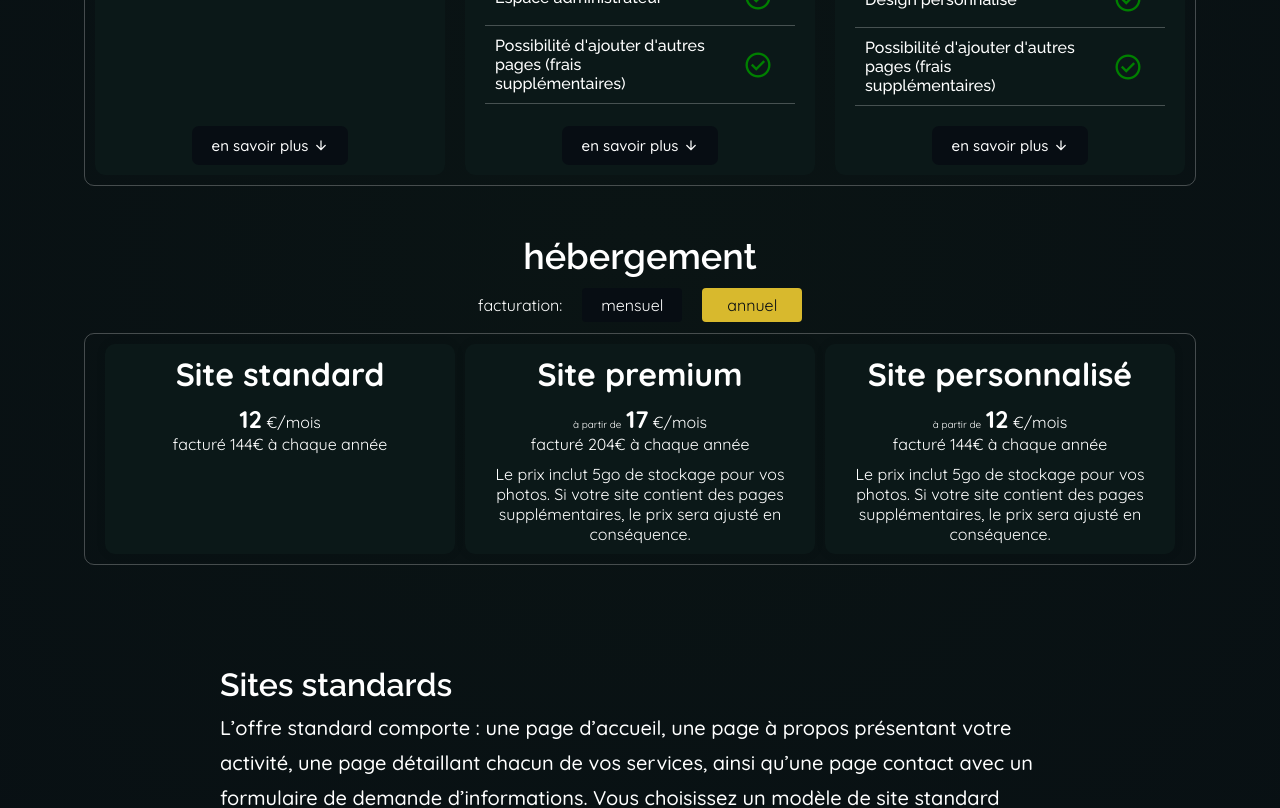
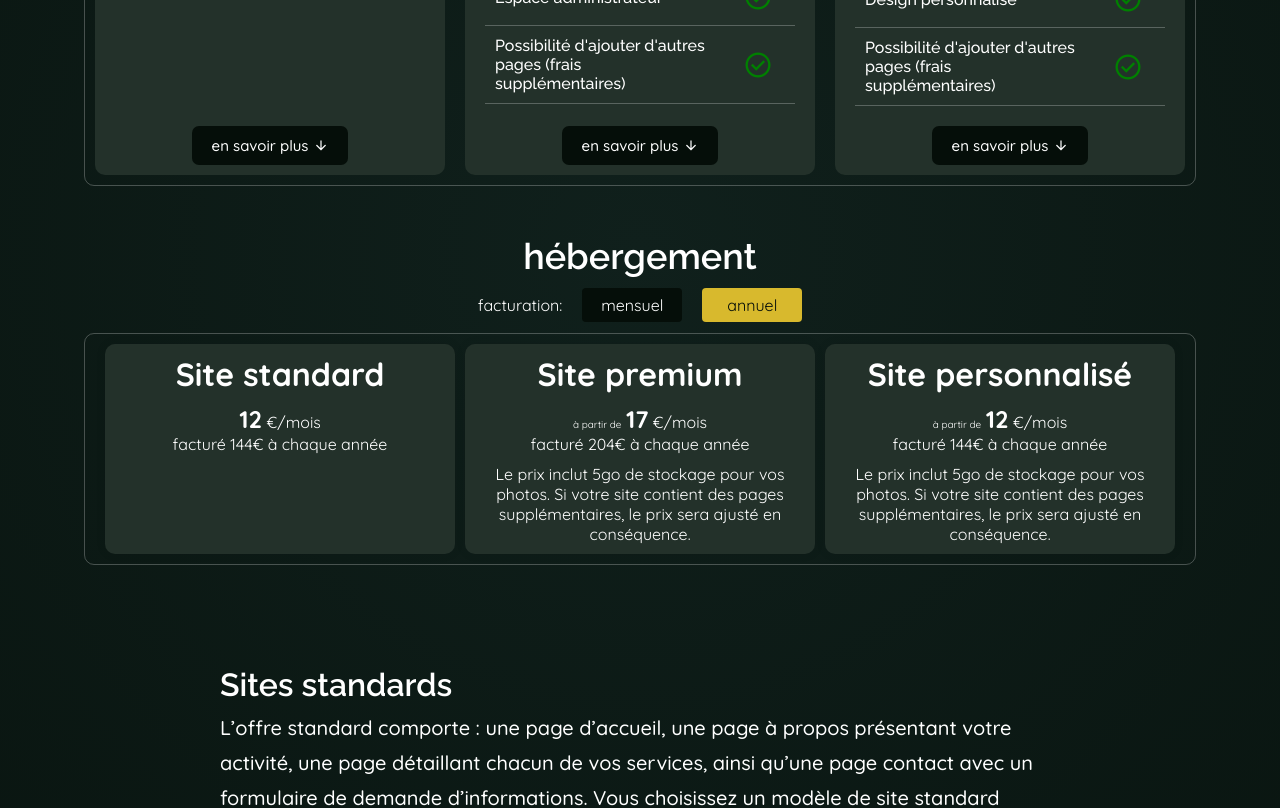
Before and after one commit to Posoroko/Monsieur-Edgar, a Nuxt app: page /tarifs in a window 1280 px wide. Shown: the part 1180-1988 px from the top of the page. Built offline with nearby package versions, Linux system fonts and the light colour scheme.

Commit message:
new color

```diff
--- a/assets/css/colors.css
+++ b/assets/css/colors.css
@@ -3,12 +3,11 @@
     --secondary-color:#070e13;
 
 
-    --bg-main: rgb(7, 13, 19);
-    --bg-secondary: rgb(11, 24, 24);
-    --bg-third: rgb(10, 20, 20);
+    --bg-main: rgb(5, 14, 9);
+    --bg-secondary: rgb(16, 32, 28);
+    --card-bg: #23312a;
+    --card-bg-hover: #0f1411;
 
-    /* --bg-main: #070e13;
-    --bg-secondary: #142726; */
 
     --funky-main: #d8b92d;
 
@@ -25,3 +24,14 @@
 .textMainColor.hover:hover {
     color: var(--text-secondary-color);
 }
+
+.cardColor {
+    background-color: var(--card-bg);
+    outline: 2px solid transparent;
+    transition: 300ms ease;
+}
+.card:hover {
+    background-color: var(--card-bg-hover);
+    outline: 2px solid var(--border-color-1);
+    transition: 600ms ease;
+}
--- a/assets/css/main.css
+++ b/assets/css/main.css
@@ -15,7 +15,7 @@
 }
 
 body {
-    background: radial-gradient(circle, var(--bg-third) 0%, var(--bg-main) 100%);
+    background: radial-gradient(circle, var(--bg-secondary) 0%, var(--bg-main) 100%);
     /* background: radial-gradient(circle, rgb(10, 20, 20) 0%, rgba(7, 14, 19, 1) 100%); */
     position: relative;
 }
@@ -49,5 +49,5 @@ main {
     min-height: 100vh;
 }
 .triangles {
-    opacity: 0.05;
+    opacity: 0.07;
 }
--- a/components/CardBox/CardBoxCard.vue
+++ b/components/CardBox/CardBoxCard.vue
@@ -1,5 +1,5 @@
 <template>
-    <li class="card flex column justifyBetween">
+    <li class="card cardColor pointer flex column justifyBetween">
         <div class="imageFrame centered">
             <slot />
         </div>
@@ -26,23 +26,20 @@ const props = defineProps({
 .card {
     width: 300px;
     aspect-ratio: 1/1;
-    background-color: #162020;
     padding: 20px;
     border-radius: 10px;
-    outline: 2px solid transparent;
+
     box-shadow: 0px 0px 10px 0px rgba(0,0,0,0.1);
-    transition: 300ms ease;
+
 }
+
 .imageFrame {
     height: 150px;
     padding: 10px;
     opacity: 0.6;
     transition: 300ms ease;
 }
-.card:hover {
-    outline: 2px solid var(--border-color-1);
-    transition: 600ms ease;
-}
+
 .card:hover .imageFrame {
     opacity: 1;
     transition: 300ms ease;
--- a/components/Home/HomeHeader/HomeHeaderMain.vue
+++ b/components/Home/HomeHeader/HomeHeaderMain.vue
@@ -8,7 +8,7 @@
             <div class="leftBox flex column gap50">
                 <h1 class="headerMainTitle">Service complet pour votre projet de site web.</h1>
                 <p class="headerText">
-                    Vous êtes un professionnel ? Monsieur Edgar vous aide à développer votre visibilité en ligne en créant le site web qui vous ressemble./ adapté à vos besoins.
+                    Vous êtes un professionnel ? Monsieur Edgar vous aide à développer votre visibilité en ligne en créant le site web qui vous ressemble.
                 </p>
             </div>
 
--- a/components/ServiceCard/ServiceCardMain.vue
+++ b/components/ServiceCard/ServiceCardMain.vue
@@ -23,7 +23,7 @@ const props = defineProps({
     padding: 30px;
     border-radius: 10px;
     outline: 2px solid transparent;
-    box-shadow: 0px 0px 10px black;
+    box-shadow: 1px 2px 10px black;
     transition: 300ms ease;
 }
 
--- a/components/TarifsBoard/TarifsBoardCard.vue
+++ b/components/TarifsBoard/TarifsBoardCard.vue
@@ -76,7 +76,7 @@ console.log(props.specs)
 }
 .tarifCardBox {
     width: min(90vw, 350px);
-    background-color: var(--bg-secondary);
+    background-color: var(--card-bg);
     padding: 10px;
     border-radius: 10px;
 }
--- a/components/TarifsBoard/TarifsBoardHosting.vue
+++ b/components/TarifsBoard/TarifsBoardHosting.vue
@@ -68,7 +68,7 @@ const plans = {
 }
 .hostingCard {
     width: min(90vw, 350px);
-    background-color: var(--bg-secondary);
+    background-color: var(--card-bg);
     padding: 10px;
     border-radius: 10px;
     box-shadow: 0px 0px 10px 0px rgba(0,0,0,0.1);
--- a/pages/contact.vue
+++ b/pages/contact.vue
@@ -76,7 +76,7 @@
 
 
                 <div class="contactFormLine centered">
-                    <button class="submitButton" @click.prevent>
+                    <button class="submitButton" @click.prevent="handleSubmit">
                         Envoyer
                     </button>
                 </div>
@@ -112,13 +112,14 @@
 
 <script setup>
 const formCheckbox = ref(false)
-
 const contactForm = ref(null)
-
 const contactChoice = ref(null)
 
 const handleContactChoice = (choice) => {
     contactChoice.value = choice
+}
+const handleSubmit = () => {
+    console.log(contactForm.value)
 }
 
 </script>
@@ -147,6 +148,7 @@ const handleContactChoice = (choice) => {
 }
 .contactFormLineInput {
     font-size: 18px;
+    font-weight: 700;
     color: black;
     padding: 10px 15px;
     border: 1px solid #000;
@@ -164,7 +166,7 @@ textarea.contactFormLineInput {
     opacity: 0;
 }
 .contactCard{
-    background-color: var(--bg-secondary);
+    background-color: var(--card-bg);
     padding: 25px;
     border-radius: 30px;
     display: flex;
```
